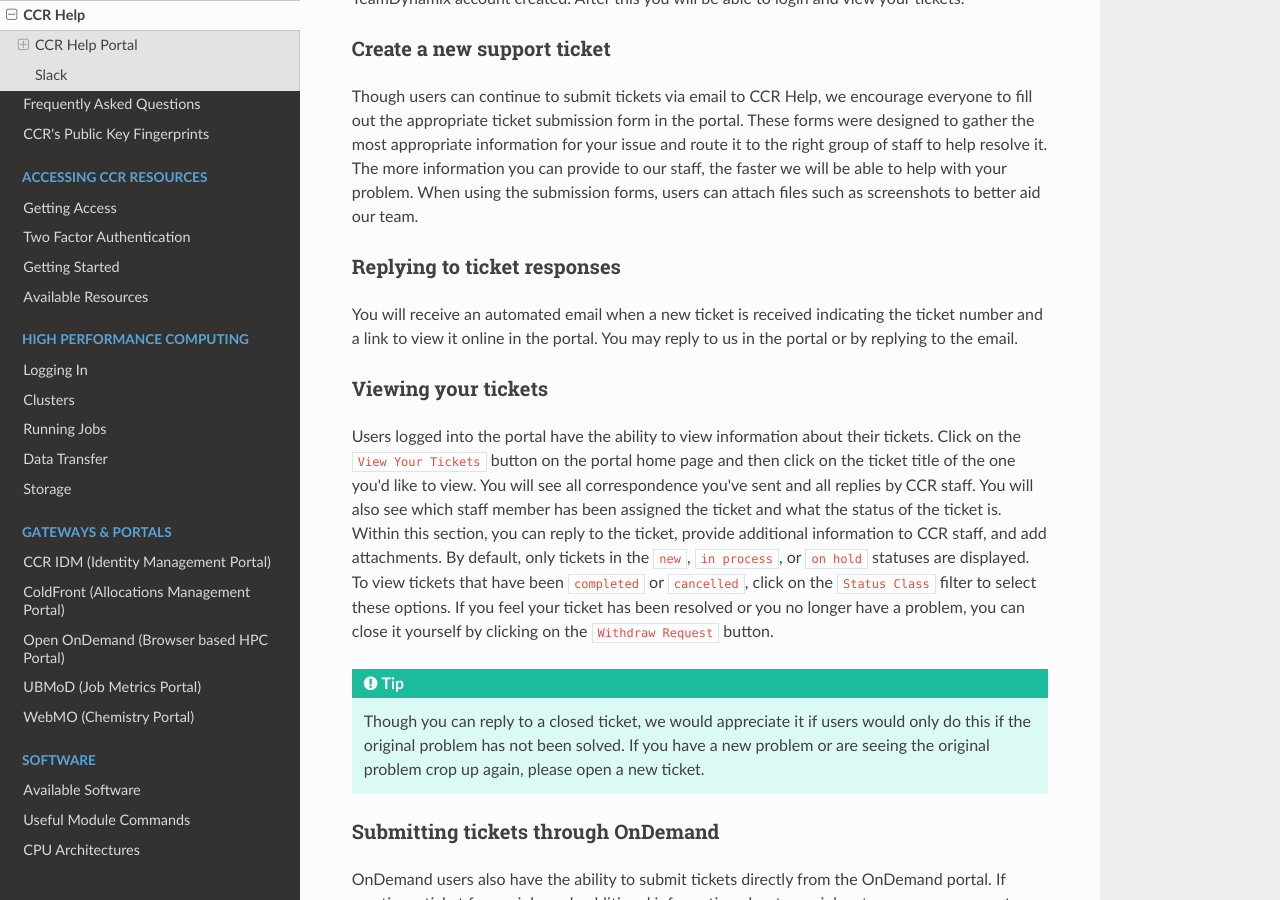
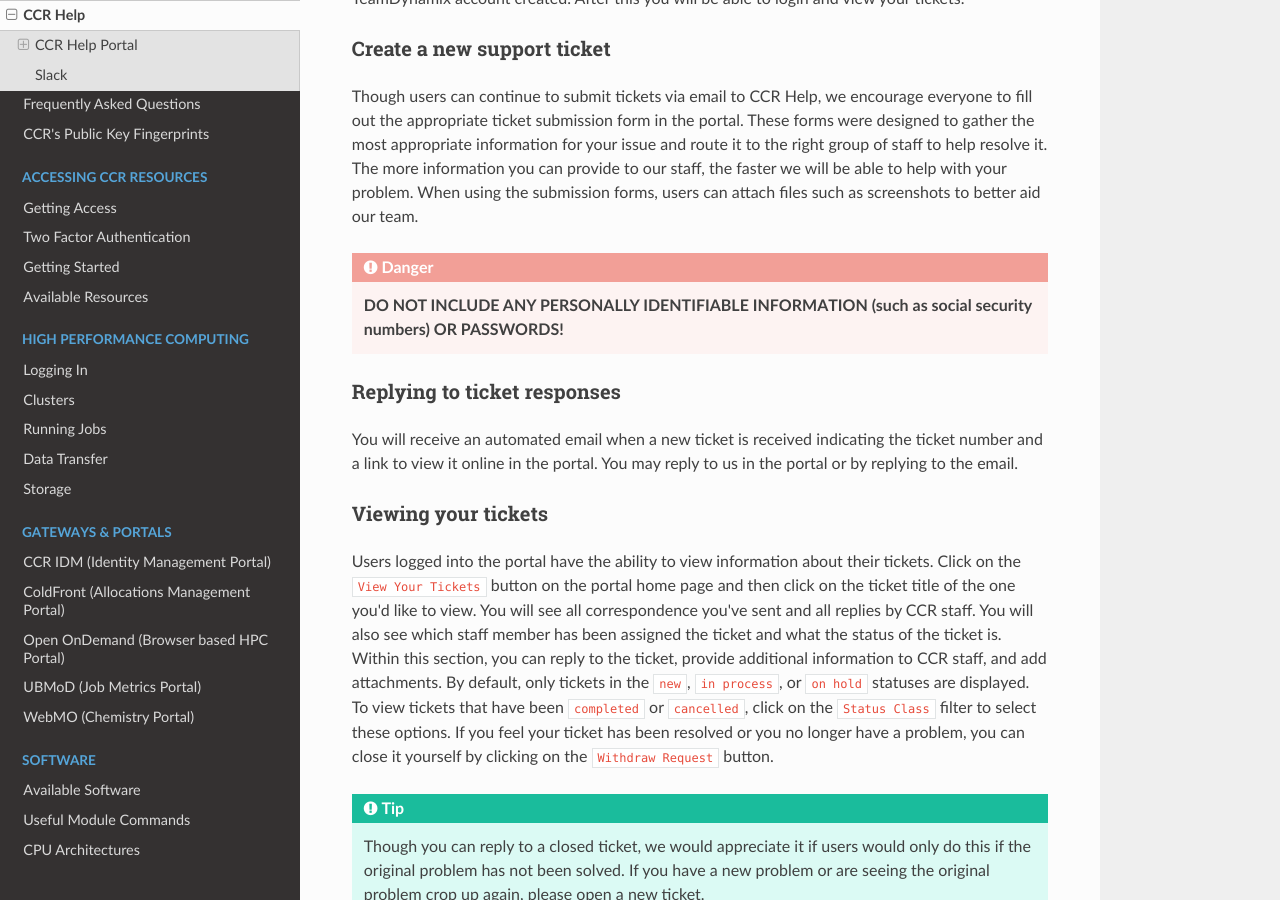
Before and after one commit to ubccr/ccrdocs, an MkDocs documentation site: the page built from pages/help.md, in a window 1280 px wide and 900 px high, scrolled down 1101 px. Built offline with MkDocs 1.6.1, drawn with Linux system fonts in a browser that asks for light colours; nearby versions of some CDN libraries.

Commit message:
updates from review and to resolve issue #114

```diff
--- a/pages/help.md
+++ b/pages/help.md
@@ -30,6 +30,9 @@ If you do not have a UB account, once you submit your first ticket via the porta
 
 Though users can continue to submit tickets via email to CCR Help, we encourage everyone to fill out the appropriate ticket submission form in the portal.  These forms were designed to gather the most appropriate information for your issue and route it to the right group of staff to help resolve it.  The more information you can provide to our staff, the faster we will be able to help with your problem.  When using the submission forms, users can attach files such as screenshots to better aid our team.
 
+!!! Danger
+    **DO NOT INCLUDE ANY PERSONALLY IDENTIFIABLE INFORMATION (such as social security numbers) OR PASSWORDS!**
+
 
 ### Replying to ticket responses
 
```
Also changed, not shown: pages/hpc/storage.md (+1 -1 lines).
